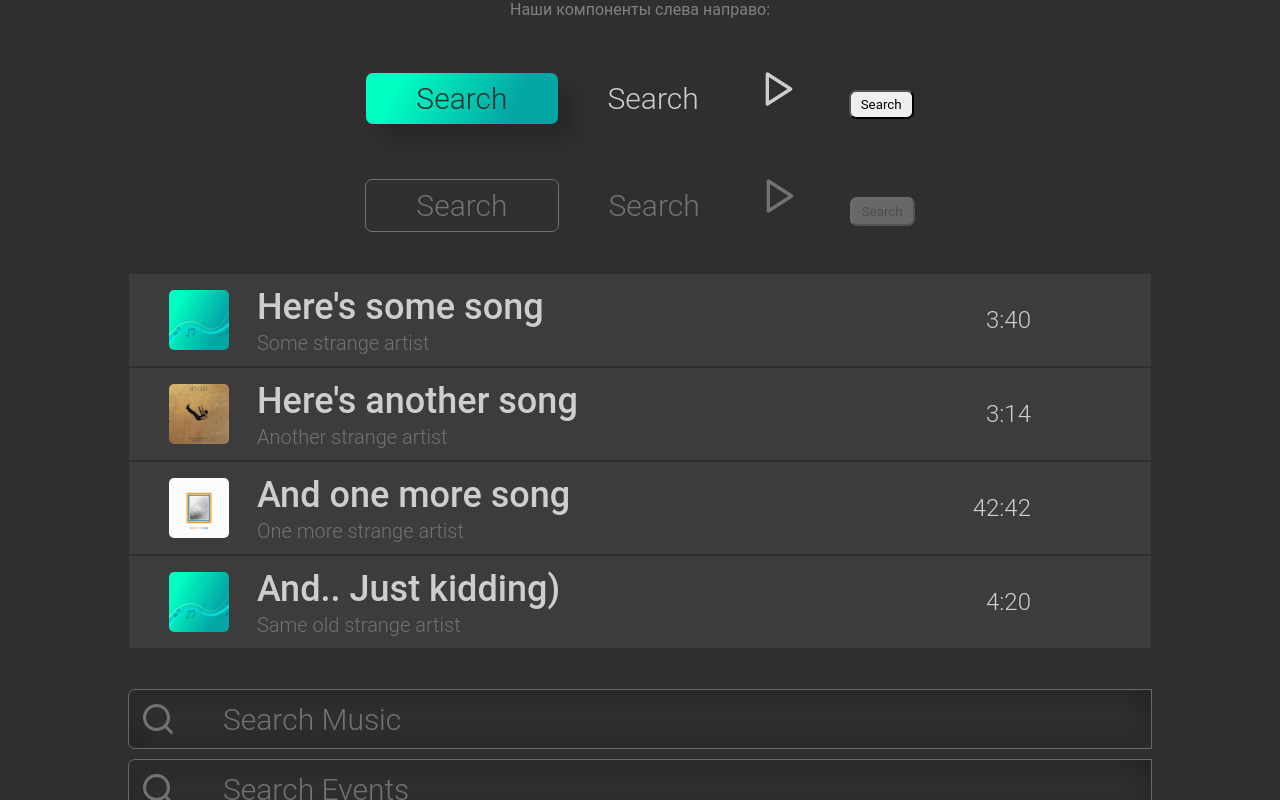
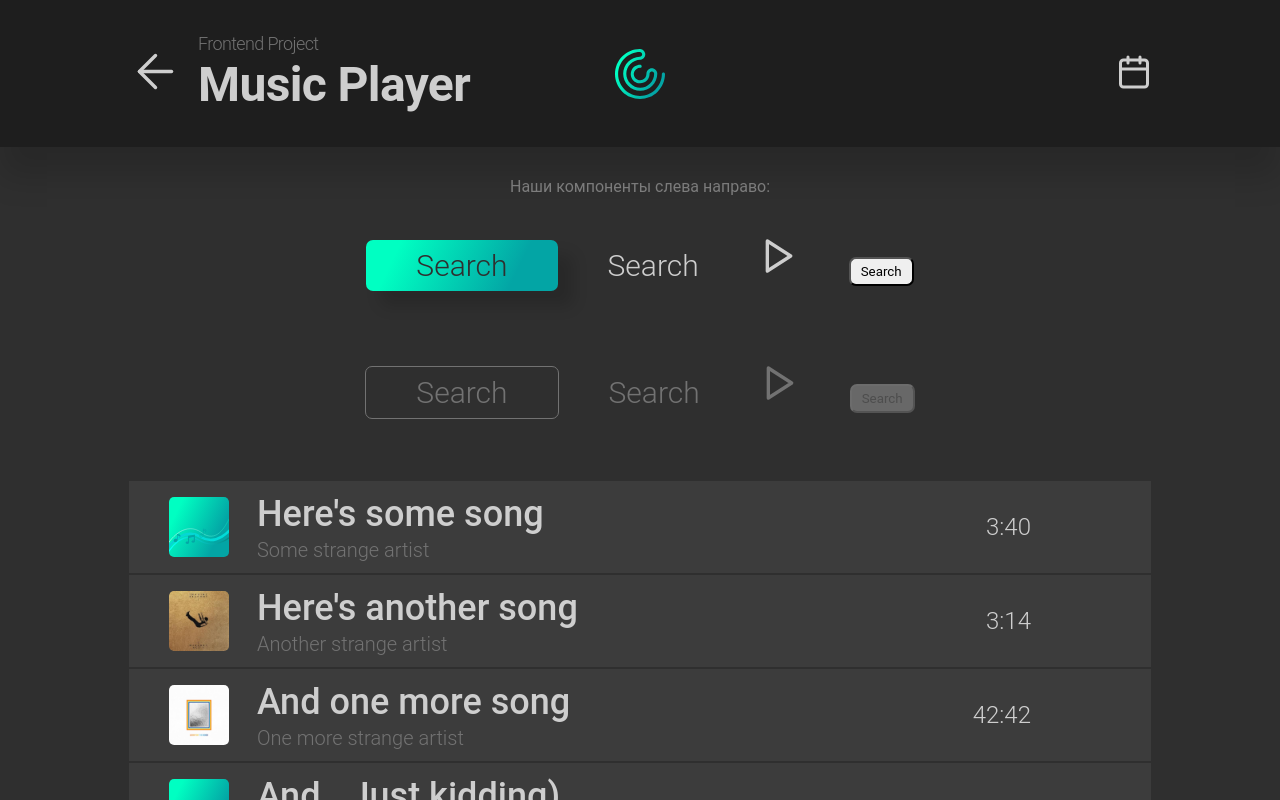
Before and after one commit to mari1647iv/music-player, a React (Create React App) app: page /components in a window 1280 px wide. Shown: the top 800 px of the page. Built offline with nearby package versions, Linux system fonts and the light colour scheme.

Commit message:
Add Header component

```diff
--- /dev/null
+++ b/src/components/Header/Header.css
@@ -0,0 +1,62 @@
+header {
+  background: #1e1e1e;
+  box-shadow: 0px 30px 30px rgba(0, 0, 0, 0.15);
+  width: 80vw;
+  padding: 32px 10vw;
+
+  display: flex;
+  justify-content: space-between;
+  align-items: center;
+  position: relative;
+}
+
+.logo {
+  width: 50px;
+  height: 50px;
+  position: absolute;
+  z-index: 0;
+  left: 48%;
+  left: expression(50%-25px);
+  left: -webkit-calc(50% - 25px);
+  left: -moz-calc(50% - 25px);
+  left: -o-calc(50% - 25px);
+  left: calc(50% - 25px);
+}
+
+.title-container {
+  display: flex;
+  justify-content: flex-start;
+  align-items: center;
+  gap: 15px;
+  z-index: 1;
+}
+
+.title {
+  display: flex;
+  flex-direction: column;
+  align-items: flex-start;
+  justify-content: center;
+
+  font-style: normal;
+  letter-spacing: -0.04em;
+}
+
+.title > h1 {
+  font-weight: bold;
+  font-size: 48px;
+  line-height: 60px;
+
+  color: #cecece;
+}
+
+.title > s1 {
+  font-weight: 300;
+  font-size: 18px;
+  line-height: 23px;
+
+  color: #727272;
+}
+
+.link {
+  text-decoration: none;
+}
--- /dev/null
+++ b/src/components/Header/Header.js
@@ -0,0 +1,28 @@
+import React from "react";
+import "./Header.css";
+import { ArrowLeft, Calendar } from "react-feather";
+import Logo from "../../assets/logo.svg";
+import { Link } from "react-router-dom";
+
+
+function Header(props) {
+  const { location } = props;
+
+  return (
+    <header>
+      <div className="title-container">
+      {location==="main"?"":<Link to="/main"><ArrowLeft size={55} color="#cecece" strokeWidth="1.5px"/></Link>}
+      <Link to="/" className="link">
+      <div className="title">
+        <s1>Frontend Project</s1>
+        <h1>Music Player</h1>
+      </div>
+      </Link>
+      </div>
+      <img src={Logo} className="logo" alt="Service logo" />
+      <Link to="/events"><Calendar size={36} color={location==="events"?"#00FFC2":"#cecece"}/></Link>
+    </header>
+  );
+}
+
+export default Header;
--- a/src/routes/Components/Components.css
+++ b/src/routes/Components/Components.css
@@ -1,6 +1,12 @@
 .components-page {
   color: grey;
   width: 100%;
+  padding-top: 30px;
+
+  display: flex;
+  flex-direction: column;
+  justify-content: flex-start;
+  align-items: center;
 }
 
 .components-page button {
@@ -8,7 +14,7 @@
 }
 
 .components-page > div {
-  margin: 40px 0;
+  margin: 30px 0;
 }
 
 .components-page > div > .input-container {
--- a/src/routes/Components/Components.js
+++ b/src/routes/Components/Components.js
@@ -1,5 +1,6 @@
 import React from "react";
 import "./Components.css";
+import Header from "../../components/Header/Header";
 import Button from "../../components/Button/Button";
 import {Play} from "react-feather";
 import Input from "../../components/Input/Input";
@@ -9,6 +10,8 @@ import LFTGImage from "../../assets/lftg.jpg"
 
 function Components() {
     return (
+        <div>
+            <Header location="components"/>
             <div className="components-page">
                 <p>Наши компоненты слева направо:</p>
                 <div>
@@ -43,6 +46,7 @@ function Components() {
                     <Input type="blablabla"/>
                 </div>
             </div>
+        </div>
     );
 }
 
--- a/src/routes/Events/Events.js
+++ b/src/routes/Events/Events.js
@@ -1,9 +1,13 @@
 import React from "react";
 import "./Events.css";
+import Header from "../../components/Header/Header";
 
 function Events() {
     return (
-        <div className="events"> Hello, world! </div>
+        <div className="events">
+            <Header location="events"/>
+            Hello, world!
+        </div>
     );
 }
 
--- a/src/routes/Main/Main.js
+++ b/src/routes/Main/Main.js
@@ -1,9 +1,11 @@
 import React from "react";
 import "./Main.css";
+import Header from "../../components/Header/Header";
 
 function Main() {
     return (
         <div className="main-page">
+            <Header location="main"/>
             <p>Hello, world!</p>
         </div>
     );
--- a/src/routes/Player/Player.js
+++ b/src/routes/Player/Player.js
@@ -1,9 +1,13 @@
 import React from "react";
 import "./Player.css";
+import Header from "../../components/Header/Header";
 
 function Player() {
     return (
-        <div className="player"> Hello, world! </div>
+        <div className="player">
+            <Header location="player"/>
+            Hello, world!
+        </div>
     );
 }
 
```
Also changed, not shown: src/assets/logo.svg (added). Lines whose indentation alone changed are shown as unchanged.
